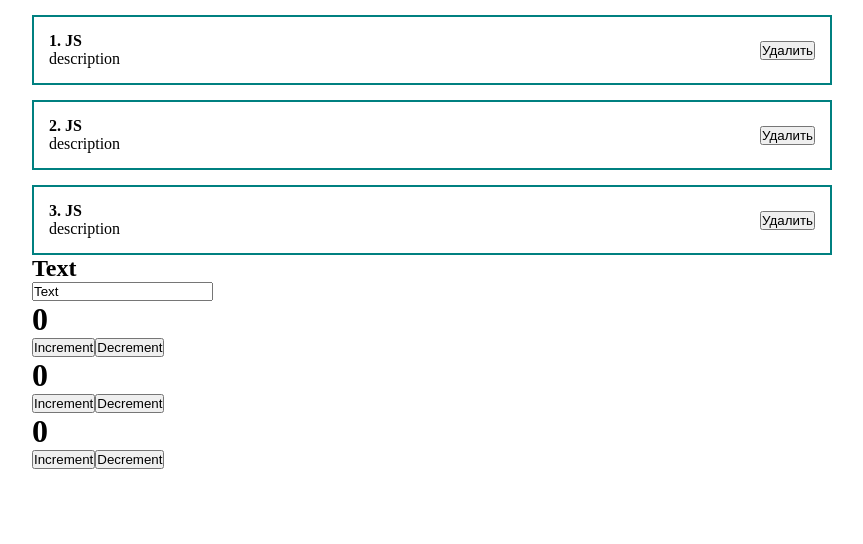
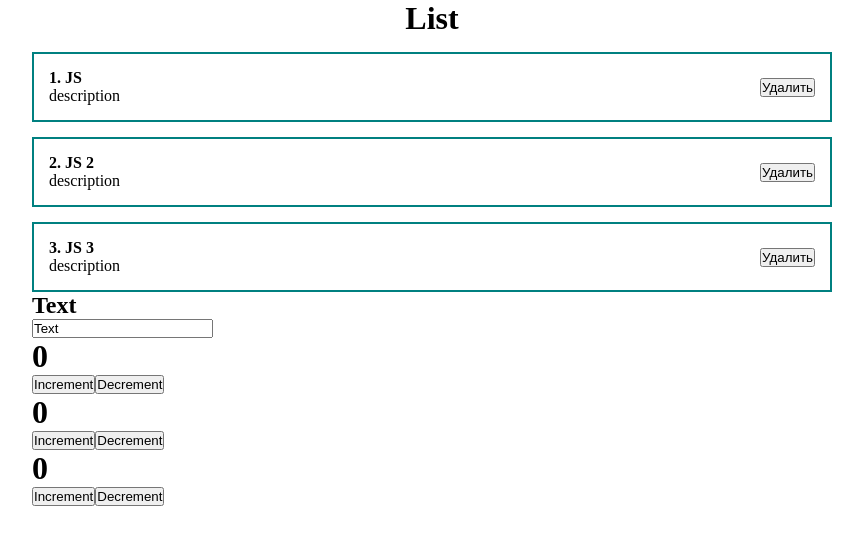
Before and after one commit to Dmitry27Zh/react-fund-course, a React (Create React App) app: page / in a window 1280 px wide. Shown: the top 544 px of the page, without its empty margins (208-1071 px from the left). Built offline with nearby package versions, Linux system fonts and the light colour scheme.

Commit message:
Render posts list

```diff
--- a/src/App.js
+++ b/src/App.js
@@ -6,12 +6,18 @@ import PostItem from './component/PostItem'
 
 function App() {
   const [value, setValue] = useState('Text')
+  const [posts, setPosts] = useState([
+    { id: 1, title: 'JS', body: 'description' },
+    { id: 2, title: 'JS 2', body: 'description' },
+    { id: 3, title: 'JS 3', body: 'description' },
+  ])
 
   return (
     <div className="App">
-      <PostItem post={{ id: 1, title: 'JS', body: 'description' }} />
-      <PostItem post={{ id: 2, title: 'JS', body: 'description' }} />
-      <PostItem post={{ id: 3, title: 'JS', body: 'description' }} />
+      <h1 style={{ textAlign: 'center' }}>List</h1>
+      {posts.map((post) => (
+        <PostItem key={post.id} post={post}></PostItem>
+      ))}
       <h2>{value}</h2>
       <input value={value} onChange={(event) => setValue(event.target.value)} />
       <Counter />
```
